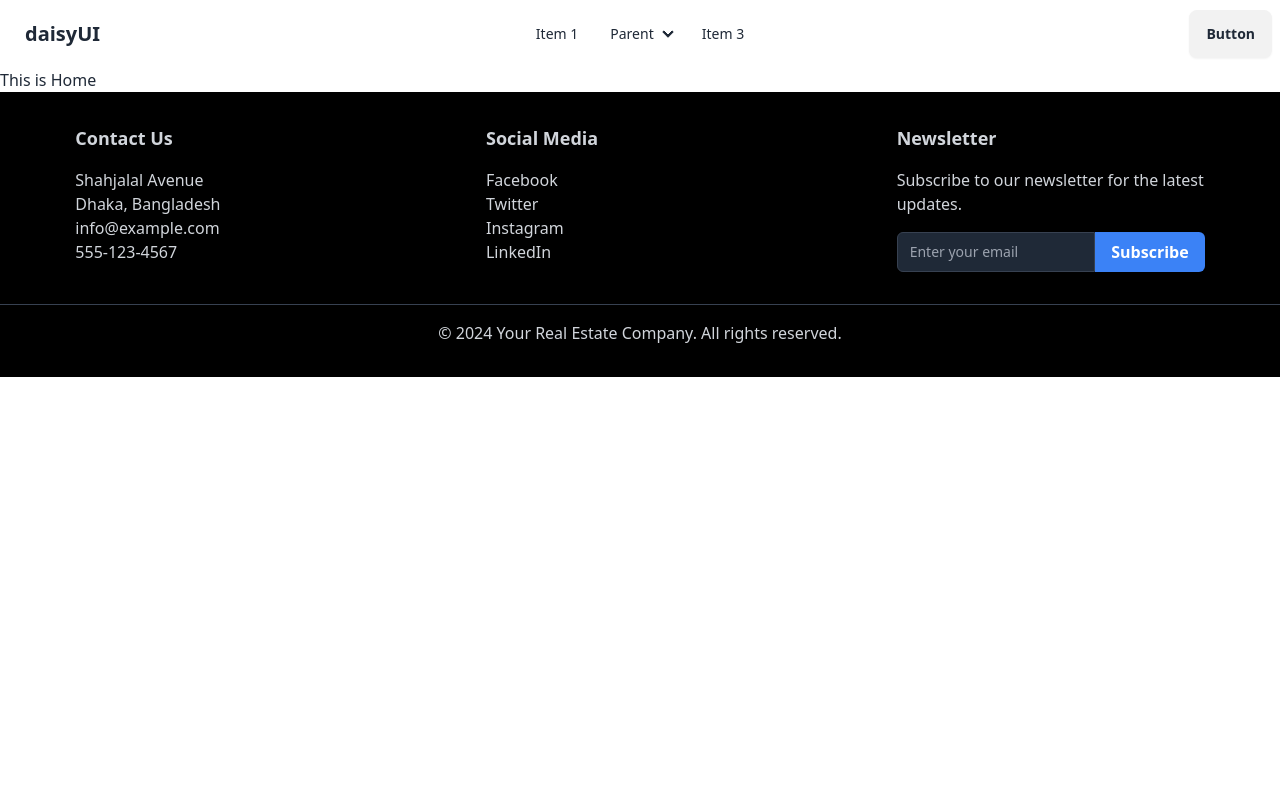
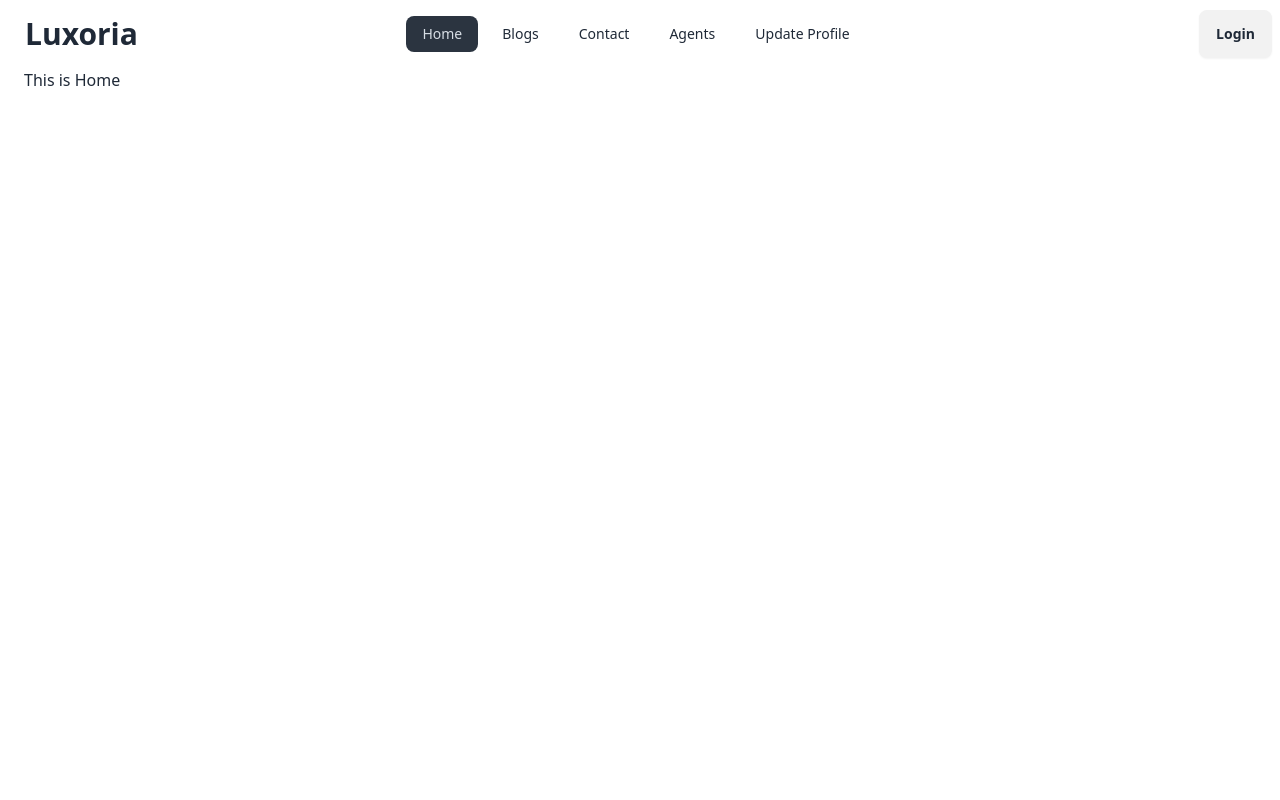
Before and after one commit to Sazid60/Luxoria-Real-Estate, a React (Vite) app: page / in a window 1280 px wide. Shown: the top 800 px of the page. Built offline with nearby package versions, Linux system fonts and the light colour scheme.

Commit message:
Auth Provider Added

```diff
--- /dev/null
+++ b/src/AuthProvider/AuthProvider.jsx
@@ -0,0 +1,16 @@
+import { createContext, useState } from "react";
+
+export const AuthContext = createContext(null)
+
+const AuthProvider = ({ children }) => {
+    const [user, setUser] = useState(null)
+
+    const authInfo = { user }
+    return (
+        <AuthContext.Provider value={authInfo}>
+            {children}
+        </AuthContext.Provider>
+    );
+};
+
+export default AuthProvider;
--- a/src/Components/Footer.jsx
+++ b/src/Components/Footer.jsx
@@ -3,17 +3,17 @@
 const Footer = () => {
     return (
 
-<footer className="bg-black text-gray-300 py-8">
+<footer className="bg-slate-950 text-gray-300 py-8">
     <div className="container mx-auto flex flex-wrap justify-around px-6">
         <div className="w-full md:w-1/2 lg:w-1/4 mb-6 md:mb-0">
-            <h3 className="text-lg font-semibold mb-4">Contact Us</h3>
+            <h3 className="text-xl font-bold mb-4">Contact Us</h3>
             <p>Shahjalal Avenue</p>
             <p>Dhaka, Bangladesh</p>
-            <p>info@example.com</p>
+            <p>info@Luxoria.com</p>
             <p>555-123-4567</p>
         </div>
         <div className="w-full md:w-1/2 lg:w-1/4 mb-6 md:mb-0">
-            <h3 className="text-lg font-semibold mb-4">Social Media</h3>
+            <h3 className="text-xl font-bold mb-4">Social Media</h3>
             <ul>
                 <li><a href="#" className="hover:text-white">Facebook</a></li>
                 <li><a href="#" className="hover:text-white">Twitter</a></li>
@@ -22,16 +22,16 @@ const Footer = () => {
             </ul>
         </div>
         <div className="w-full md:w-1/2 lg:w-1/4">
-            <h3 className="text-lg font-semibold mb-4">Newsletter</h3>
-            <p>Subscribe to our newsletter for the latest updates.</p>
+            <h3 className="text-xl font-bold mb-4">Newsletter</h3>
+            <p>Subscribe us for the latest updates.</p>
             <form className="mt-4 flex">
-                <input type="email" placeholder="Enter your email" className="w-full bg-gray-800 border border-gray-700 rounded-l-md py-2 px-3 text-sm text-gray-300 focus:outline-none focus:border-gray-500" />
+                <input type="email" placeholder="Enter your email" className="w-full  border-gray-700 rounded-l-md py-2 px-3 text-sm text-gray-300 focus:outline-none focus:border-gray-500" />
                 <button type="submit" className="bg-blue-500 hover:bg-blue-600 text-white font-semibold py-2 px-4 rounded-r-md focus:outline-none focus:bg-blue-600">Subscribe</button>
             </form>
         </div>
     </div>
     <div className="border-t border-gray-700 mt-8 pt-4 text-center">
-        <p>&copy; 2024 Your Real Estate Company. All rights reserved.</p>
+        <p>&copy; 2024 Luxoria. All rights reserved.</p>
     </div>
 </footer>
 
--- a/src/Components/Navbar.jsx
+++ b/src/Components/Navbar.jsx
@@ -1,5 +1,19 @@
+import { NavLink } from "react-router-dom";
 
 const Navbar = () => {
+    const links = <>
+        <li className="mr-2"><NavLink  to={"/"}>Home</NavLink></li>
+        <li className="mr-2"><NavLink  to={"/blogs"}>Blogs</NavLink></li>
+        <li className="mr-2"><NavLink to={"/contact"}>Contact</NavLink></li>
+
+
+
+        {/* This will be private Protected This will stay and divert to login if no user*/}
+        <li className="mr-2"><NavLink to={"/agents"}>Agents</NavLink></li>
+
+        {/* This wil be protected routes  but this will appear after login*/}
+        <li className="mr-2"><NavLink to={"profile"}>Update Profile</NavLink></li>
+    </>
     return (
         <div className="navbar bg-base-100">
             <div className="navbar-start">
@@ -8,36 +22,18 @@ const Navbar = () => {
                         <svg xmlns="http://www.w3.org/2000/svg" className="h-5 w-5" fill="none" viewBox="0 0 24 24" stroke="currentColor"><path strokeLinecap="round" strokeLinejoin="round" strokeWidth="2" d="M4 6h16M4 12h8m-8 6h16" /></svg>
                     </div>
                     <ul tabIndex={0} className="menu menu-sm dropdown-content mt-3 z-[1] p-2 shadow bg-base-100 rounded-box w-52">
-        <li><a>Item 1</a></li>
-        <li>
-          <a>Parent</a>
-          <ul className="p-2">
-            <li><a>Submenu 1</a></li>
-            <li><a>Submenu 2</a></li>
-          </ul>
-        </li>
-        <li><a>Item 3</a></li>
+                        {links}
                     </ul>
                 </div>
-    <a className="btn btn-ghost text-xl">daisyUI</a>
+                <a className="btn btn-ghost text-3xl">Luxoria</a>
             </div>
             <div className="navbar-center hidden lg:flex">
                 <ul className="menu menu-horizontal px-1">
-      <li><a>Item 1</a></li>
-      <li>
-        <details>
-          <summary>Parent</summary>
-          <ul className="p-2">
-            <li><a>Submenu 1</a></li>
-            <li><a>Submenu 2</a></li>
-          </ul>
-        </details>
-      </li>
-      <li><a>Item 3</a></li>
+                    {links}
                 </ul>
             </div>
             <div className="navbar-end">
-    <a className="btn">Button</a>
+                <NavLink className="btn" to={"/login"}>Login</NavLink>
             </div>
         </div>
     );
--- a/src/MainLayout/MainLayout.jsx
+++ b/src/MainLayout/MainLayout.jsx
@@ -5,9 +5,13 @@ import Footer from '../Components/Footer';
 
 const MainLayout = () => {
     return (
-        <div>
-            <Navbar></Navbar>
-            <Outlet></Outlet>
+        <div >
+            <div className='container mx-auto'>
+                <Navbar></Navbar>
+                <div className='min-h-screen container mx-auto px-6'>
+                    <Outlet></Outlet>
+                </div>
+            </div>
             <Footer></Footer>
         </div>
     );
--- /dev/null
+++ b/src/Pages/Agents/Agents.jsx
@@ -0,0 +1,10 @@
+
+const Agents = () => {
+    return (
+        <div>
+            <h1>This is agents pages</h1>
+        </div>
+    );
+};
+
+export default Agents;
--- /dev/null
+++ b/src/Pages/Blogs/Blogs.jsx
@@ -0,0 +1,10 @@
+
+const Blogs = () => {
+    return (
+        <div>
+            This is Blog page
+        </div>
+    );
+};
+
+export default Blogs;
--- a/src/Pages/Contact/Contact.jsx
+++ b/src/Pages/Contact/Contact.jsx
@@ -3,7 +3,7 @@
 const Contact = () => {
     return (
         <div>
-
+            This is Contact Page
         </div>
     );
 };
--- a/src/Pages/Home/Home.jsx
+++ b/src/Pages/Home/Home.jsx
@@ -2,7 +2,7 @@
 
 const Home = () => {
     return (
-        <div>
+        <div >
             <h1>This is Home</h1>
         </div>
     );
```
Also changed, not shown: src/Routes/Routes.jsx (+11 -2 lines), src/main.jsx (+5 -2 lines). Lines whose indentation alone changed are shown as unchanged.
